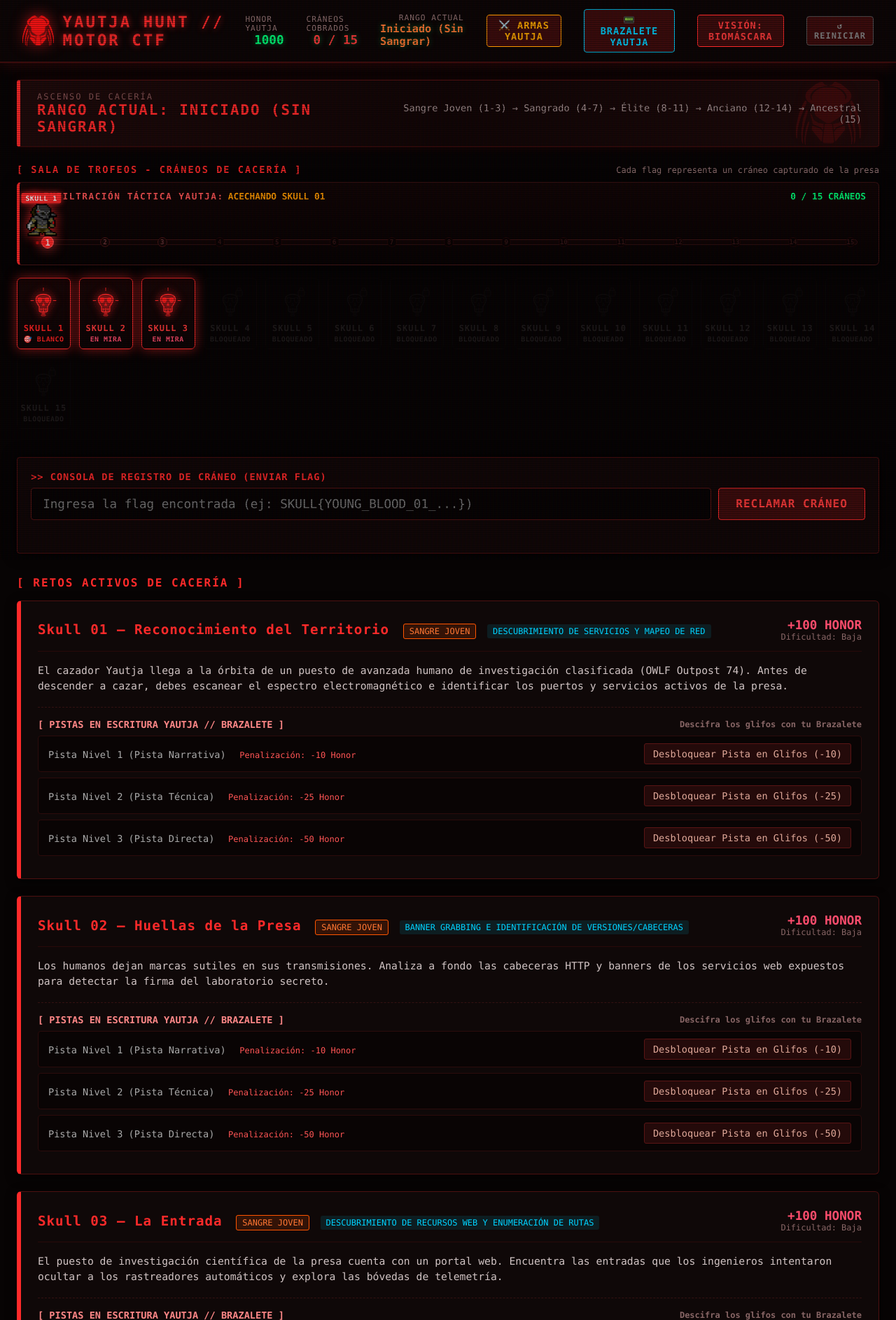
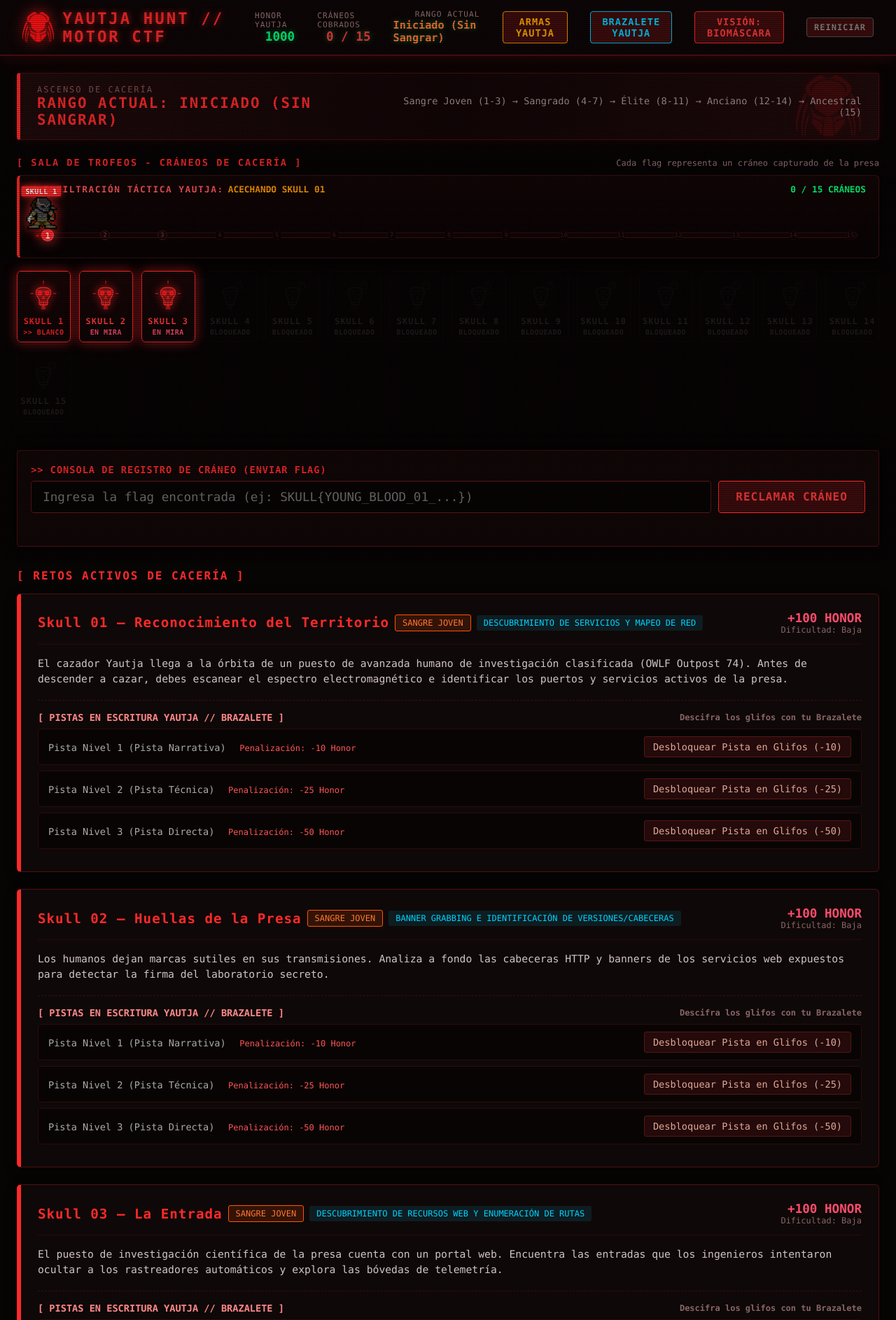
Before and after one commit to alexcdiaz123-afk/Yautja_Hunt, a Flask app: page / in a window 1280 px wide. Shown: the top 1886 px of the page at 70% size. Run offline with Flask 3, Linux system fonts and the light colour scheme.

Commit message:
Fix badge wrapping bug in locked challenges and remove emojis across arsenal modal and UI

```diff
--- a/yautja_engine/static/css/yautja_theme.css
+++ b/yautja_engine/static/css/yautja_theme.css
@@ -345,15 +345,36 @@ header {
   border: 1px solid #772222;
   font-size: 0.75rem;
   font-weight: 700;
+  white-space: nowrap;
+  letter-spacing: 0.5px;
 }
 
 .challenge-header {
   display: flex;
   justify-content: space-between;
   align-items: center;
+  flex-wrap: wrap;
+  gap: 12px;
   border-bottom: 1px solid #290a0a;
   padding-bottom: 0.8rem;
   margin-bottom: 1rem;
+}
+
+.challenge-header-left {
+  display: flex;
+  align-items: center;
+  flex-wrap: wrap;
+  gap: 8px;
+  flex: 1 1 auto;
+  min-width: 240px;
+}
+
+.challenge-header-right {
+  display: flex;
+  align-items: center;
+  justify-content: flex-end;
+  flex-shrink: 0;
+  white-space: nowrap;
 }
 
 .challenge-title {
@@ -364,10 +385,15 @@ header {
 }
 
 .badge-tag {
+  display: inline-flex;
+  align-items: center;
+  justify-content: center;
+  white-space: nowrap;
   font-size: 0.75rem;
-  padding: 3px 8px;
+  padding: 4px 10px;
   border-radius: 3px;
   text-transform: uppercase;
+  line-height: 1.2;
 }
 
 .badge-rank-young {
--- a/yautja_engine/static/js/app.js
+++ b/yautja_engine/static/js/app.js
@@ -172,7 +172,7 @@ function renderTrackerTrack() {
 
   if (claimedCount === 15) {
     if (targetLabel) targetLabel.textContent = '¡CACERÍA SUPREMA! TODOS LOS CRÁNEOS COBRADOS';
-    if (hunterCallout) hunterCallout.textContent = 'ANCESTRAL 👑';
+    if (hunterCallout) hunterCallout.textContent = 'ANCESTRAL';
   } else {
     if (targetLabel) targetLabel.textContent = `ACECHANDO SKULL ${String(currentTargetIndex + 1).padStart(2, '0')}`;
     if (hunterCallout) hunterCallout.textContent = `SKULL ${currentTargetIndex + 1}`;
@@ -192,7 +192,7 @@ function renderTrackerTrack() {
     else if (!isUnlocked) wpClass += ' locked';
 
     wpHTML += `
-      <div class="${wpClass}" title="Sector Skull ${i}${isClaimed ? ' (Cobrado ✓)' : (isTarget ? ' (En la Mira 🎯)' : ' (Bloqueado 🔒)')}">
+      <div class="${wpClass}" title="Sector Skull ${i}${isClaimed ? ' (Cobrado ✓)' : (isTarget ? ' [OBJETIVO]' : ' [BLOQUEADO]')}">
         ${isClaimed ? '✓' : i}
       </div>
     `;
@@ -247,10 +247,10 @@ function renderTrophyRack() {
       tooltip = 'Cráneo Capturado (✓)';
     } else if (isTarget) {
       statusKey = 'active';
-      statusBadgeText = '🎯 BLANCO';
+      statusBadgeText = '>> BLANCO';
       statusBadgeColor = '#ff2222';
       labelColor = '#ff2222';
-      tooltip = '🎯 Objetivo actual fijado por el Cazador Yautja';
+      tooltip = '[OBJETIVO] Actual fijado por el Cazador Yautja';
     } else if (!isUnlocked) {
       statusKey = 'locked';
       statusBadgeText = 'BLOQUEADO';
@@ -310,19 +310,19 @@ function renderChallenges() {
         html += `
           <div class="challenge-card locked-rank" id="card_${c.id}">
             <div class="challenge-header">
-              <div>
-                <span class="challenge-title" style="color: #668899;">🔒 ${c.title}</span>
-                <span class="badge-tag ${rankBadgeClass}" style="margin-left: 10px;">${c.rank}</span>
-                <span class="badge-tag" style="background: rgba(80,80,80,0.2); color: #888; border: 1px solid #555; margin-left: 6px;">
+              <div class="challenge-header-left">
+                <span class="challenge-title" style="color: #668899;">[BLOQUEADO] ${c.title}</span>
+                <span class="badge-tag ${rankBadgeClass}">${c.rank}</span>
+                <span class="badge-tag" style="background: rgba(80,80,80,0.2); color: #888; border: 1px solid #555;">
                   ${c.skill}
                 </span>
               </div>
-              <div>
-                <span class="badge-tag badge-locked-rank">🔒 FRECUENCIA BLOQUEADA</span>
+              <div class="challenge-header-right">
+                <span class="badge-tag badge-locked-rank">[ FRECUENCIA BLOQUEADA ]</span>
               </div>
             </div>
             <div class="locked-rank-notice" style="border-color: rgba(0,229,255,0.2); background: rgba(0,229,255,0.03);">
-              <div style="font-size: 1.6rem;">🔒</div>
+              <div style="font-size: 1.3rem; font-family: monospace; font-weight: bold; color: #00e5ff;">[ ⊘ ]</div>
               <div>
                 <div style="font-weight: bold; color: #00e5ff; letter-spacing: 1px;">ESCÁNER TÁCTICO // FRECUENCIA BLOQUEADA</div>
                 <div style="font-size: 0.82rem; color: #80d8ff; margin-top: 3px;">
@@ -336,17 +336,17 @@ function renderChallenges() {
         html += `
           <div class="challenge-card locked-rank" id="card_${c.id}">
             <div class="challenge-header">
-              <div>
-                <span class="challenge-title" style="color: #774444;">🔒 ${c.title}</span>
-                <span class="badge-tag ${rankBadgeClass}" style="margin-left: 10px;">${c.rank}</span>
-                <span class="badge-tag" style="background: rgba(40,15,15,0.6); color: #885555; margin-left: 6px;">${c.skill}</span>
+              <div class="challenge-header-left">
+                <span class="challenge-title" style="color: #774444;">[BLOQUEADO] ${c.title}</span>
+                <span class="badge-tag ${rankBadgeClass}">${c.rank}</span>
+                <span class="badge-tag" style="background: rgba(40,15,15,0.6); color: #885555;">${c.skill}</span>
               </div>
-              <div style="text-align: right;">
-                <span class="badge-tag badge-locked-rank">🔒 REQUIERE RANGO ${c.rank.toUpperCase()}</span>
+              <div class="challenge-header-right">
+                <span class="badge-tag badge-locked-rank">[ REQUIERE RANGO ${c.rank.toUpperCase()} ]</span>
               </div>
             </div>
             <div class="locked-rank-notice">
-              <div style="font-size: 1.6rem;">🔒</div>
+              <div style="font-size: 1.3rem; font-family: monospace; font-weight: bold; color: var(--y-red);">[ ⊘ ]</div>
               <div>
                 <div style="font-weight: bold; color: #ff5555; letter-spacing: 1px;">PRESA BLOQUEADA — RANGO INSUFICIENTE</div>
                 <div style="font-size: 0.82rem; color: #aa7777; margin-top: 3px;">
@@ -362,31 +362,31 @@ function renderChallenges() {
       html += `
         <div class="challenge-card ${isClaimed ? 'completed' : 'hunting'}" id="card_${c.id}">
           <div class="challenge-header">
-            <div>
+            <div class="challenge-header-left">
               <span class="challenge-title" style="color: #00e5ff;">${c.title}</span>
-              <span class="badge-tag ${rankBadgeClass}" style="margin-left: 10px;">${c.rank}</span>
-              <span class="badge-tag" style="background: rgba(0,229,255,0.15); color: #00e5ff; border: 1px solid #00e5ff; margin-left: 6px;">
+              <span class="badge-tag ${rankBadgeClass}">${c.rank}</span>
+              <span class="badge-tag" style="background: rgba(0,229,255,0.15); color: #00e5ff; border: 1px solid #00e5ff;">
                 ${c.skill}
               </span>
             </div>
-            <div style="text-align: right;">
+            <div class="challenge-header-right">
               <span class="badge-tag" style="background: rgba(255, 102, 0, 0.25); color: #ff6600; border: 1px solid #ff6600; font-weight: bold;">
-                🔬 ESCÁNER TÁCTICO // MARCO TEÓRICO
+                [ ESCÁNER TÁCTICO // MARCO TEÓRICO ]
               </span>
             </div>
           </div>
 
           <div class="thermal-theory-box">
-            <div class="theory-section-title">📘 CONCEPTO DE SEGURIDAD & VULNERABILIDAD:</div>
+            <div class="theory-section-title">[+] CONCEPTO DE SEGURIDAD & VULNERABILIDAD:</div>
             <p class="theory-text">${c.theory ? c.theory.concept : 'Análisis teórico no disponible.'}</p>
 
-            <div class="theory-section-title">🛠️ METODOLOGÍA Y HERRAMIENTAS RECOMENDADAS:</div>
+            <div class="theory-section-title">[+] METODOLOGÍA Y HERRAMIENTAS RECOMENDADAS:</div>
             <p class="theory-text">${c.theory ? c.theory.tools : 'N/A'}</p>
 
-            <div class="theory-section-title">💡 ENFOQUE Y RAZONAMIENTO DEL ANALISTA:</div>
+            <div class="theory-section-title">[+] ENFOQUE Y RAZONAMIENTO DEL ANALISTA:</div>
             <p class="theory-text" style="color: #80d8ff;">${c.theory ? c.theory.approach : 'N/A'}</p>
 
-            <div class="theory-section-title">🛡️ MEDIDAS DE MITIGACIÓN Y HARDENING:</div>
+            <div class="theory-section-title">[+] MEDIDAS DE MITIGACIÓN Y HARDENING:</div>
             <p class="theory-text" style="color: #69f0ae;">${c.theory ? c.theory.mitigation : 'N/A'}</p>
           </div>
 
@@ -403,16 +403,18 @@ function renderChallenges() {
       html += `
         <div class="challenge-card ${isClaimed ? 'completed' : 'hunting'}" id="card_${c.id}">
           <div class="challenge-header">
-            <div>
+            <div class="challenge-header-left">
               <span class="challenge-title">${c.title}</span>
-              <span class="badge-tag ${rankBadgeClass}" style="margin-left: 10px;">${c.rank}</span>
-              <span class="badge-tag" style="background: rgba(0,210,255,0.1); color: #00d2ff; margin-left: 6px;">${c.skill}</span>
+              <span class="badge-tag ${rankBadgeClass}">${c.rank}</span>
+              <span class="badge-tag" style="background: rgba(0,210,255,0.1); color: #00d2ff;">${c.skill}</span>
             </div>
-            <div style="text-align: right;">
-              <div style="color: ${isClaimed ? '#00ff77' : '#ff4d6d'}; font-weight: bold; font-size: 1.1rem;">
-                ${isClaimed ? '✓ CRÁNEO RECLAMADO' : `+${c.points} HONOR`}
+            <div class="challenge-header-right">
+              <div style="text-align: right;">
+                <div style="color: ${isClaimed ? '#00ff77' : '#ff4d6d'}; font-weight: bold; font-size: 1.1rem;">
+                  ${isClaimed ? '✓ CRÁNEO RECLAMADO' : `+${c.points} HONOR`}
+                </div>
+                <div style="font-size: 0.75rem; color: #886666;">Dificultad: ${c.difficulty}</div>
               </div>
-              <div style="font-size: 0.75rem; color: #886666;">Dificultad: ${c.difficulty}</div>
             </div>
           </div>
 
@@ -452,7 +454,7 @@ function renderHintsForChallenge(challenge) {
           <div style="width: 100%; display: flex; justify-content: space-between; align-items: center;">
             <span style="color: #ff9999; font-weight: bold; font-size: 0.85rem;">[PISTA NIVEL ${h.level}: ${h.title.toUpperCase()}]</span>
             <button class="btn-unlock-hint" onclick="toggleHintTranslation('${challenge.id}', ${h.level})" style="font-size: 0.75rem; padding: 3px 8px;">
-              🔄 Traducir / Alternar
+              [ TRADUCIR / ALTERNAR ]
             </button>
           </div>
           <div class="hint-content" id="hint_content_${challenge.id}_${h.level}">
--- a/yautja_engine/templates/index.html
+++ b/yautja_engine/templates/index.html
@@ -29,11 +29,11 @@
       </div>
 
       <button class="btn-hunt" onclick="openArmasModal()" style="padding: 6px 12px; font-size: 0.85rem; border-color: #ff9900; color: #ffaa00;" title="Arsenal de cacería y herramientas de Kali Linux">
-        ⚔️ ARMAS YAUTJA
+        ARMAS YAUTJA
       </button>
 
       <button class="btn-hunt" onclick="openBrazaleteModal()" style="padding: 6px 12px; font-size: 0.85rem; border-color: #00d2ff; color: #00d2ff;">
-        📟 BRAZALETE YAUTJA
+        BRAZALETE YAUTJA
       </button>
 
       <button class="btn-hunt" id="btnVision" onclick="toggleVisionMode()" style="padding: 6px 12px; font-size: 0.85rem;">
@@ -41,7 +41,7 @@
       </button>
 
       <button class="btn-hunt" onclick="resetLab()" style="padding: 6px 10px; font-size: 0.75rem; border-color: #555; color: #888;">
-        ↺ REINICIAR
+        REINICIAR
       </button>
     </div>
   </header>
```
Also changed, not shown: other parts of yautja_engine/templates/index.html (+22 -22 lines).
